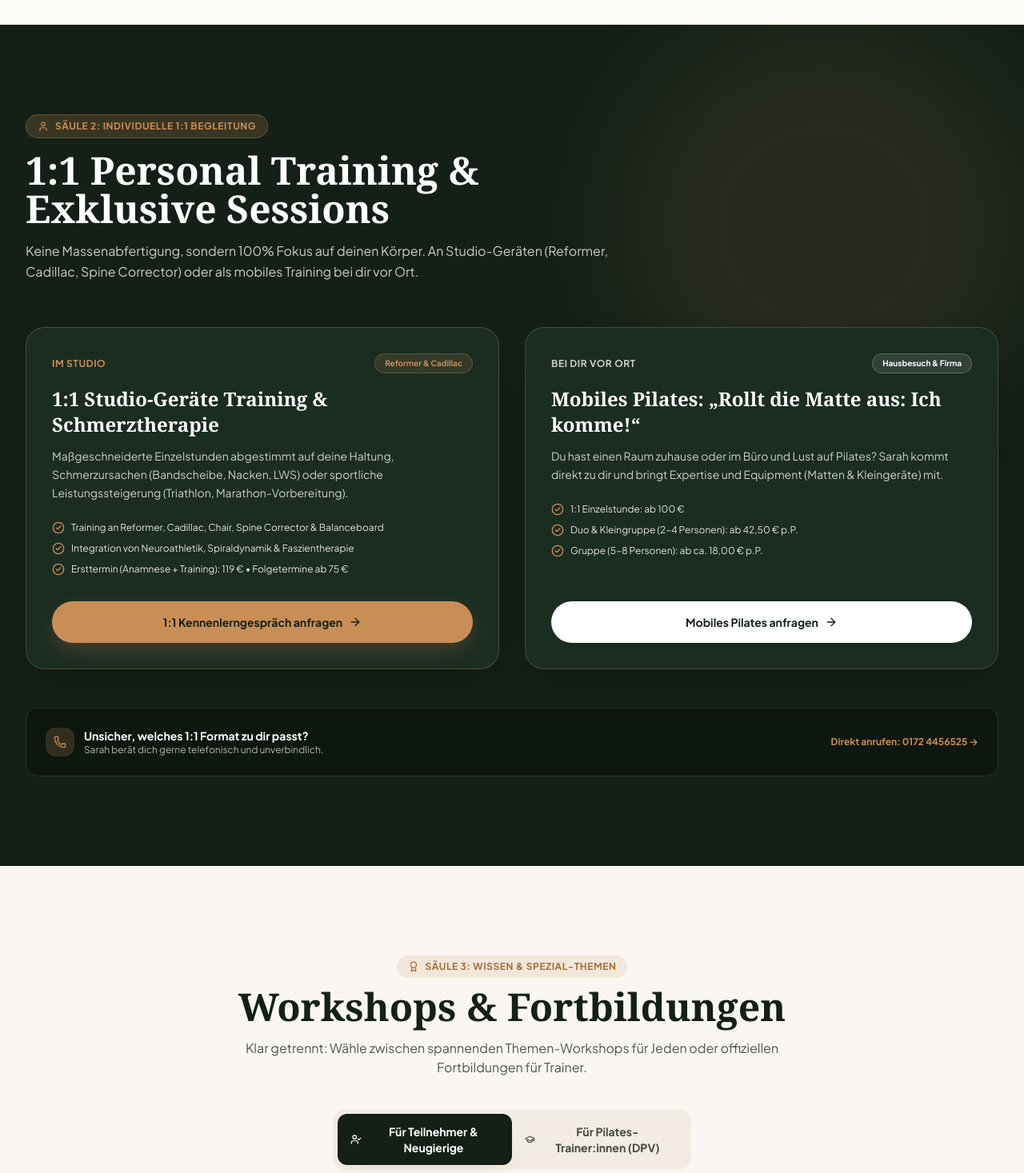
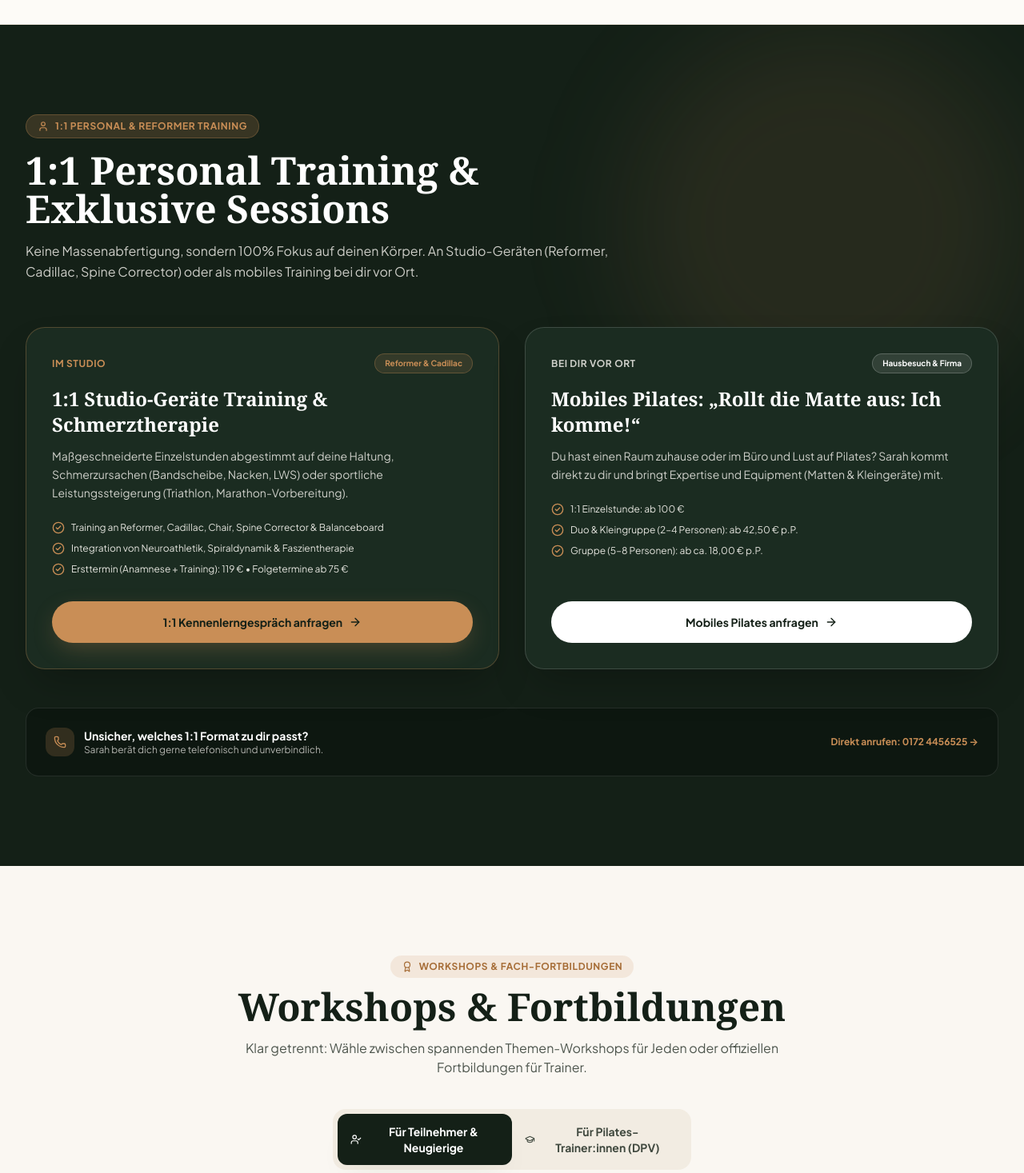
Before and after one commit to friesescholz-byte/Sarah-Iken-Pilates, a React (Vite) app: page / in a window 1280 px wide. Shown: the part 1272-2739 px from the top of the page at 80% size. Built offline with nearby package versions, Linux system fonts and the light colour scheme; a web font is replaced by a local one.

Commit message:
Remove all Säule labels and clean up badges

```diff
--- a/src/components/AnfrageFunnel.tsx
+++ b/src/components/AnfrageFunnel.tsx
@@ -76,29 +76,29 @@ export const AnfrageFunnel: React.FC<AnfrageFunnelProps> = ({
   // Complete List of All Offerings
   const allFormats = [
     // 1. Kurse
-    { id: 'stall', title: 'Präventionskurs .im STALL (Hatten)', pillar: '1. Kurse vor Ort', badge: '§ 20 SGB V Kasse', desc: 'Freitags in Hatten/Sandkrug, Kleingruppe (max. 8 TN)' },
-    { id: 'pausenraum', title: 'Präventionskurs .im PAUSENRAUM (Oldenburg)', pillar: '1. Kurse vor Ort', badge: '§ 20 SGB V Kasse', desc: 'Sonntags & Montags in Etzhorn, 75qm moderner Raum' },
-    { id: 'yinlates', title: 'Yin-lates & Faszienentspannung (Oldenburg)', pillar: '1. Kurse vor Ort', badge: 'Deep Stretch', desc: 'Montags 20:15 Uhr, Tiefenentspannung & Atmung' },
-    { id: 'online', title: 'Pre-Brunch Pilates Online', pillar: '1. Kurse Online', badge: '§ 20 SGB V Kasse', desc: 'Sonntagmorgens 08:00 Uhr via Zoom & Mediathek' },
-    // 2. 1:1 Personal
-    { id: 'personal', title: '1:1 Studio-Geräte Training (Reformer & Cadillac)', pillar: '2. 1:1 Personal', badge: 'Kennenlerngespräch', desc: 'Individuelle Schmerztherapie, Neuroathletik & Sport' },
-    { id: 'mobile', title: 'Mobiles Pilates vor Ort (Hausbesuch / Büro)', pillar: '2. 1:1 Personal', badge: 'Hausbesuch', desc: '„Rollt die Matte aus: Ich komme!“ inkl. Equipment' },
-    // 3. Workshops
-    { id: 'longevity-ws', title: 'Workshop: Longevity PILATES (27. Sep 2026)', pillar: '3. Workshops', badge: 'Für Teilnehmer', desc: 'Gesund altern ab 40/50/60 – Schlüsselübungen' },
-    { id: 'decomp-ws', title: 'Workshop: DECOMPRESSION Pilates (11. Okt 2026)', pillar: '3. Workshops', badge: 'Für Teilnehmer', desc: 'Bandscheiben- & Gelenkentlastung' },
-    { id: 'breath-ws', title: 'Workshop: Atem-Special Bremen (14. Nov 2026)', pillar: '3. Workshops', badge: 'Für Teilnehmer', desc: '„Japst du noch oder atmest du schon?“' },
-    { id: 'boundaries-ws', title: 'Coworkshop: „Grenzen“ mit Dr. Jimenez (18. Okt 2026)', pillar: '3. Workshops', badge: 'Körper & Psyche', desc: 'Präsenz & Raum wahrnehmen lernen' },
-    { id: 'balanceboard-ws', title: 'Workshop: Pilates auf dem BalanceBoard', pillar: '3. Workshops', badge: 'Tiefenstabilität', desc: 'Sturzprophylaxe & Sprunggelenke' },
-    { id: 'handson-ws', title: 'Fortbildung: HANDS ON / OFF (28. Nov 2026)', pillar: '3. Fortbildung', badge: '5 DPV Punkte', desc: 'Taktiles Anleiten für Pilates-Lehrende' },
-    { id: 'rollup-ws', title: 'Masterclass: The Roll Up (18. Okt 2026)', pillar: '3. Fortbildung', badge: 'Didaktik & Cues', desc: 'Biomechanik & anatomisch korrektes Unterrichten' },
-    { id: 'mentee', title: '1:1 Mentee-Begleitung für Trainer:innen', pillar: '3. Fortbildung', badge: 'Mentoring', desc: 'Begleitung während/nach der Trainerausbildung' },
-    { id: 'kleingeraete-ws', title: 'Workshop: Sinnvoller Einsatz von Kleingeräten', pillar: '3. Fortbildung', badge: 'Praxis-Event', desc: 'Bänder, Bälle & Rollen gezielt einsetzen' },
-    // 4. Retreats & Reisen
-    { id: 'baltrum-meer', title: '5 Tage PILATES & MEER SEIN (Baltrum, 29.09.–03.10.2026)', pillar: '4. Retreats', badge: 'Warteliste', desc: 'Meeresrauschen, autofreie Inselruhe & Strandtraining' },
-    { id: 'fasten', title: '5 Tage PILATES & FASTEN (12.–18.10.2026)', pillar: '4. Retreats', badge: 'Warteliste', desc: 'Ganzheitliche Entschlackung & sanfte Faszienpflege' },
-    { id: 'pitztal', title: '5 Tage PILATES & BERGWANDERN (Pitztal, 15.–19.06.2027)', pillar: '4. Retreats', badge: 'Max. 8 Plätze', desc: 'Alpen-Panorama, Bergluft & gelenkschonendes Training' },
-    { id: 'baltrum-runner', title: '3 Tage PILATES for RUNNER (Baltrum, 01.–04.05.2027)', pillar: '4. Retreats', badge: 'Läufer Retreat', desc: 'Laufökonomie, Fußstatik & Strandregeneration' },
-    { id: 'hunte-bike', title: '3 Tage PILATES & BIKE HUNTE TOUR (16.–18.04.2027)', pillar: '4. Retreats', badge: 'Aktiv im Grünen', desc: 'Flussradeln entlang der Hunte & Outdoor-Pilates' },
+    { id: 'stall', title: 'Präventionskurs .im STALL (Hatten)', pillar: 'Kurse vor Ort', badge: '§ 20 SGB V Kasse', desc: 'Freitags in Hatten/Sandkrug, Kleingruppe (max. 8 TN)' },
+    { id: 'pausenraum', title: 'Präventionskurs .im PAUSENRAUM (Oldenburg)', pillar: 'Kurse vor Ort', badge: '§ 20 SGB V Kasse', desc: 'Sonntags & Montags in Etzhorn, 75qm moderner Raum' },
+    { id: 'yinlates', title: 'Yin-lates & Faszienentspannung (Oldenburg)', pillar: 'Kurse vor Ort', badge: 'Deep Stretch', desc: 'Montags 20:15 Uhr, Tiefenentspannung & Atmung' },
+    { id: 'online', title: 'Pre-Brunch Pilates Online', pillar: 'Kurse Online', badge: '§ 20 SGB V Kasse', desc: 'Sonntagmorgens 08:00 Uhr via Zoom & Mediathek' },
+    // 1:1 Personal
+    { id: 'personal', title: '1:1 Studio-Geräte Training (Reformer & Cadillac)', pillar: '1:1 Personal', badge: 'Kennenlerngespräch', desc: 'Individuelle Schmerztherapie, Neuroathletik & Sport' },
+    { id: 'mobile', title: 'Mobiles Pilates vor Ort (Hausbesuch / Büro)', pillar: '1:1 Personal', badge: 'Hausbesuch', desc: '„Rollt die Matte aus: Ich komme!“ inkl. Equipment' },
+    // Workshops
+    { id: 'longevity-ws', title: 'Workshop: Longevity PILATES (27. Sep 2026)', pillar: 'Workshops', badge: 'Für Teilnehmer', desc: 'Gesund altern ab 40/50/60 – Schlüsselübungen' },
+    { id: 'decomp-ws', title: 'Workshop: DECOMPRESSION Pilates (11. Okt 2026)', pillar: 'Workshops', badge: 'Für Teilnehmer', desc: 'Bandscheiben- & Gelenkentlastung' },
+    { id: 'breath-ws', title: 'Workshop: Atem-Special Bremen (14. Nov 2026)', pillar: 'Workshops', badge: 'Für Teilnehmer', desc: '„Japst du noch oder atmest du schon?“' },
+    { id: 'boundaries-ws', title: 'Coworkshop: „Grenzen“ mit Dr. Jimenez (18. Okt 2026)', pillar: 'Workshops', badge: 'Körper & Psyche', desc: 'Präsenz & Raum wahrnehmen lernen' },
+    { id: 'balanceboard-ws', title: 'Workshop: Pilates auf dem BalanceBoard', pillar: 'Workshops', badge: 'Tiefenstabilität', desc: 'Sturzprophylaxe & Sprunggelenke' },
+    { id: 'handson-ws', title: 'Fortbildung: HANDS ON / OFF (28. Nov 2026)', pillar: 'Fortbildung', badge: '5 DPV Punkte', desc: 'Taktiles Anleiten für Pilates-Lehrende' },
+    { id: 'rollup-ws', title: 'Masterclass: The Roll Up (18. Okt 2026)', pillar: 'Fortbildung', badge: 'Didaktik & Cues', desc: 'Biomechanik & anatomisch korrektes Unterrichten' },
+    { id: 'mentee', title: '1:1 Mentee-Begleitung für Trainer:innen', pillar: 'Fortbildung', badge: 'Mentoring', desc: 'Begleitung während/nach der Trainerausbildung' },
+    { id: 'kleingeraete-ws', title: 'Workshop: Sinnvoller Einsatz von Kleingeräten', pillar: 'Fortbildung', badge: 'Praxis-Event', desc: 'Bänder, Bälle & Rollen gezielt einsetzen' },
+    // Retreats & Reisen
+    { id: 'baltrum-meer', title: '5 Tage PILATES & MEER SEIN (Baltrum, 29.09.–03.10.2026)', pillar: 'Retreats', badge: 'Warteliste', desc: 'Meeresrauschen, autofreie Inselruhe & Strandtraining' },
+    { id: 'fasten', title: '5 Tage PILATES & FASTEN (12.–18.10.2026)', pillar: 'Retreats', badge: 'Warteliste', desc: 'Ganzheitliche Entschlackung & sanfte Faszienpflege' },
+    { id: 'pitztal', title: '5 Tage PILATES & BERGWANDERN (Pitztal, 15.–19.06.2027)', pillar: 'Retreats', badge: 'Max. 8 Plätze', desc: 'Alpen-Panorama, Bergluft & gelenkschonendes Training' },
+    { id: 'baltrum-runner', title: '3 Tage PILATES for RUNNER (Baltrum, 01.–04.05.2027)', pillar: 'Retreats', badge: 'Läufer Retreat', desc: 'Laufökonomie, Fußstatik & Strandregeneration' },
+    { id: 'hunte-bike', title: '3 Tage PILATES & BIKE HUNTE TOUR (16.–18.04.2027)', pillar: 'Retreats', badge: 'Aktiv im Grünen', desc: 'Flussradeln entlang der Hunte & Outdoor-Pilates' },
   ];
 
   // Handle direct jump from external cards
--- a/src/components/CourseExplorer.tsx
+++ b/src/components/CourseExplorer.tsx
@@ -19,7 +19,7 @@ export const CourseExplorer: React.FC<CourseExplorerProps> = ({ onOpenBooking, o
           <div>
             <div className="inline-flex items-center gap-2 bg-pilates-sage/20 text-pilates-sage px-3.5 py-1.5 rounded-full text-xs font-bold uppercase tracking-wider mb-3 border border-pilates-sage/30">
               <ShieldCheck className="w-4 h-4" />
-              <span>Säule 1: Pilates-Kurse für Jeden</span>
+              <span>Präventionskurse § 20 SGB V</span>
             </div>
             <h2 className="font-serif text-3xl sm:text-4xl md:text-5xl font-bold text-pilates-dark">
               Reguläre Gruppenkurse
--- a/src/components/PersonalTraining.tsx
+++ b/src/components/PersonalTraining.tsx
@@ -17,7 +17,7 @@ export const PersonalTraining: React.FC<PersonalTrainingProps> = ({ onOpenBookin
         <div className="max-w-3xl mb-14">
           <div className="inline-flex items-center gap-2 bg-pilates-gold/20 text-pilates-gold px-3.5 py-1.5 rounded-full text-xs font-bold uppercase tracking-wider mb-4 border border-pilates-gold/30">
             <User className="w-3.5 h-3.5" />
-            <span>Säule 2: Individuelle 1:1 Begleitung</span>
+            <span>1:1 Personal & Reformer Training</span>
           </div>
           <h2 className="font-serif text-3xl sm:text-4xl md:text-5xl font-bold text-white mb-4">
             1:1 Personal Training & Exklusive Sessions
--- a/src/components/Workshops.tsx
+++ b/src/components/Workshops.tsx
@@ -135,7 +135,7 @@ export const Workshops: React.FC<WorkshopsProps> = ({ onOpenBooking }) => {
         <div className="text-center max-w-3xl mx-auto mb-10">
           <div className="inline-flex items-center gap-2 bg-pilates-gold/15 text-pilates-goldDark px-3.5 py-1.5 rounded-full text-xs font-bold uppercase tracking-wider mb-3">
             <Award className="w-3.5 h-3.5" />
-            <span>Säule 3: Wissen & Spezial-Themen</span>
+            <span>Workshops & Fach-Fortbildungen</span>
           </div>
           <h2 className="font-serif text-3xl sm:text-4xl md:text-5xl font-bold text-pilates-dark mb-4">
             Workshops & Fortbildungen
```
Also changed, not shown: src/App.tsx (+4 -4 lines).
